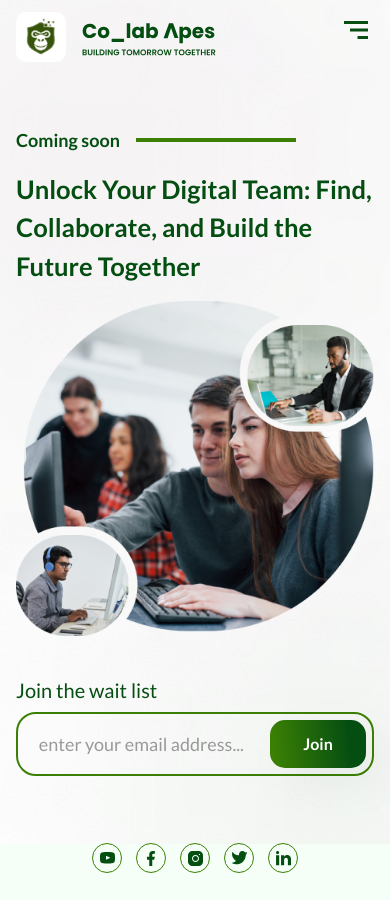
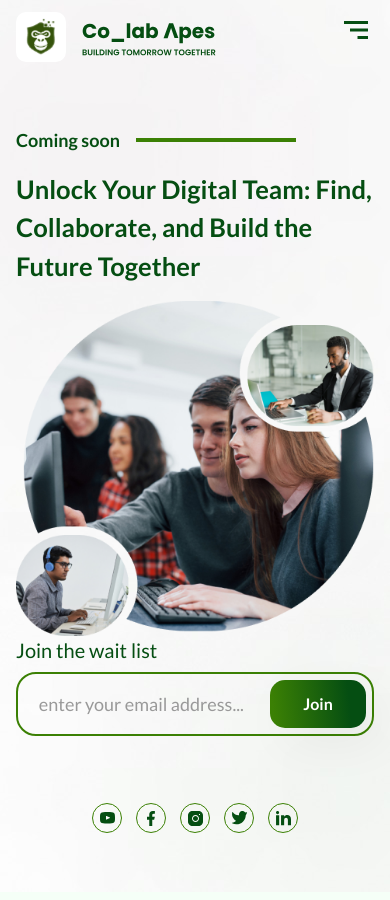
Before and after one commit to Colab-Apes/landingpage, a React (Create React App) app: page / in a window 390 px wide. After the commit the page ends 860 px from the top, so only its background shows below. Built offline with nearby package versions, Linux system fonts and the light colour scheme.

Commit message:
added background

```diff
--- a/src/Components/Hero.jsx
+++ b/src/Components/Hero.jsx
@@ -29,10 +29,10 @@ const Hero = () => {
         <img
           src={heroimage}
           alt=""
-          className="w-[27rem] lg:w-[20rem]  object-contain  lg:hidden  mx-auto lg:mx-0 mt-4"
+          className="w-[27rem] md:w-[20rem] lg:w-[20rem]  object-contain  lg:hidden  mx-auto lg:mx-0 mt-4"
           loading="lazy"
         />
-        <div className="flex flex-col w-full   mt-10 justify-between ">
+        <div className="flex flex-col w-full   lg:mt-10 justify-between ">
           <p className=" text-[#054E12]  text-xl font-lato font-medium">
             Join the wait list
           </p>
--- a/src/Pages/LandingPage.jsx
+++ b/src/Pages/LandingPage.jsx
@@ -3,10 +3,22 @@ import NavBar from "../Components/NavBar";
 import Hero from "./../Components/Hero";
 import image from "../assets/hero.jpeg";
 import Socials from "./../Components/Socials";
+import bglgscreen from "../assets/hero.jpeg";
+import bgscreen from "../assets/heroMobile.jpeg";
 
 const LandingPage = () => {
   return (
-    <div className="px-4  sm:px-20 lg:px-20 h-screen w-full bg-[#F5FFF7] bg-no-repeat  font-lato bg-mobilehero sm:bg-hero  bg-cover">
+    <div className="px-4  sm:px-20 lg:px-20 min-h-[100%] lg:h-screen w-full  bg-no-repeat  font-lato   bg-cover">
+      <img
+        src={bglgscreen}
+        alt=""
+        className="fixed min-h-full top-0 left-0 z-[-1] hidden lg:block"
+      />
+      <img
+        src={bgscreen}
+        alt=""
+        className="fixed min-h-full top-0 left-0 z-[-1] lg:hidden"
+      />
       <NavBar />
       <Hero />
       <div
```
